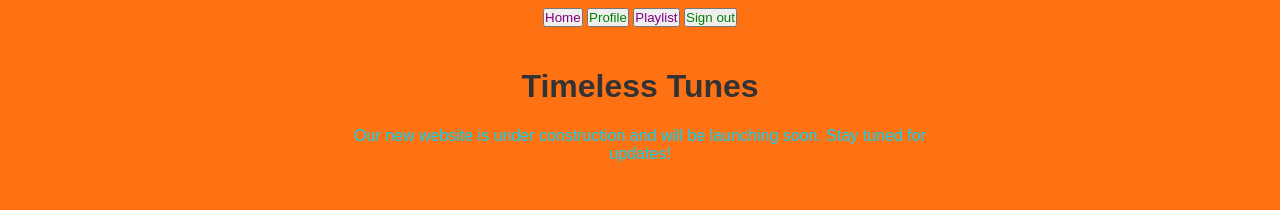
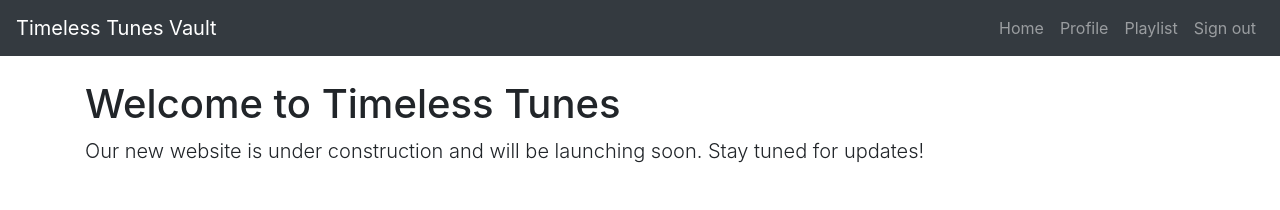
Before and after one commit to lrjimenez-2000/80sWebsite, a plain HTML site: page dist/index.html in a window 1280 px wide. Drawn offline with nearby package versions, Linux system fonts and the light colour scheme.

Commit message:
made some big modifications

```diff
--- a/dist/index.html
+++ b/dist/index.html
@@ -1,58 +1,49 @@
 <!DOCTYPE html>
+<html lang="en">
 
 <head>
+    <meta charset="UTF-8">
+    <meta name="viewport" content="width=device-width, initial-scale=1.0">
+    <title>Timeless Tunes Vault</title>
+    <link rel="stylesheet" type="text/css" href="styles/styles.css" />
+    <link rel="stylesheet" href="https://stackpath.bootstrapcdn.com/bootstrap/4.5.2/css/bootstrap.min.css">
+</head>
 
-    <meta charset="UTF-8">
-    <link rel="stylesheet" type="text/css" href="styles/styles.css" />
+<body>
 
-    <title>Timeless Tunes Vault</title>
+    <nav class="navbar navbar-expand-lg navbar-dark bg-dark">
+        <a class="navbar-brand" href="#">Timeless Tunes Vault</a>
+        <button class="navbar-toggler" type="button" data-toggle="collapse" data-target="#navbarNav"
+            aria-controls="navbarNav" aria-expanded="false" aria-label="Toggle navigation">
+            <span class="navbar-toggler-icon"></span>
+        </button>
+        <div class="collapse navbar-collapse" id="navbarNav">
+            <ul class="navbar-nav ml-auto">
+                <li class="nav-item">
+                    <a class="nav-link" href="#">Home</a>
+                </li>
+                <li class="nav-item">
+                    <a class="nav-link" href="#">Profile</a>
+                </li>
+                <li class="nav-item">
+                    <a class="nav-link" href="#">Playlist</a>
+                </li>
+                <li class="nav-item">
+                    <a class="nav-link" href="#">Sign out</a>
+                </li>
+            </ul>
+        </div>
+    </nav>
 
-    <style>
-        body{
-            text-align: center;
-            background-color: rgb(255, 114, 20);
-            font-family: Arial, sans-serif;
+    <div class="container mt-4">
+        <h1>Welcome to Timeless Tunes</h1>
+        <p class="lead">Our new website is under construction and will be launching soon. Stay tuned for updates!</p>
+    </div>
 
-        }
+    <!-- Bootstrap JS and Popper.js scripts -->
+    <script src="https://code.jquery.com/jquery-3.5.1.slim.min.js"></script>
+    <script src="https://cdn.jsdelivr.net/npm/@popperjs/core@2.9.2/dist/umd/popper.min.js"></script>
+    <script src="https://stackpath.bootstrapcdn.com/bootstrap/4.5.2/js/bootstrap.min.js"></script>
+</body>
 
-        .container{
-            max-width: 600px;
-            margin: 0 auto;
-            padding: 20px;
-        }
-
-        h1{
-            color: #333;
-
-        }
-
-        p{
-            color:#07d4f4;
-
-        }
-
-
-
-    </style>
-
-
-    <body>
-        <nav id = "navigationbar">
-            <button id = "Home">Home</button>
-
-            <button id = "Profile">Profile</button>
-
-            <button id = "Playlist">Playlist</button>
-
-            <button id = "Signout">Sign out</button>
-
-        </nav>
-
-        <div class="container">
-            <h1>Timeless Tunes</h1>
-            <p>Our new website is under construction and will be launching soon. Stay tuned for updates!</p>
-        </div>
-    </body>
-
-
-</head>
+</html>
```
Also changed, not shown: dist/styles/styles.css (line endings or trailing spaces).
